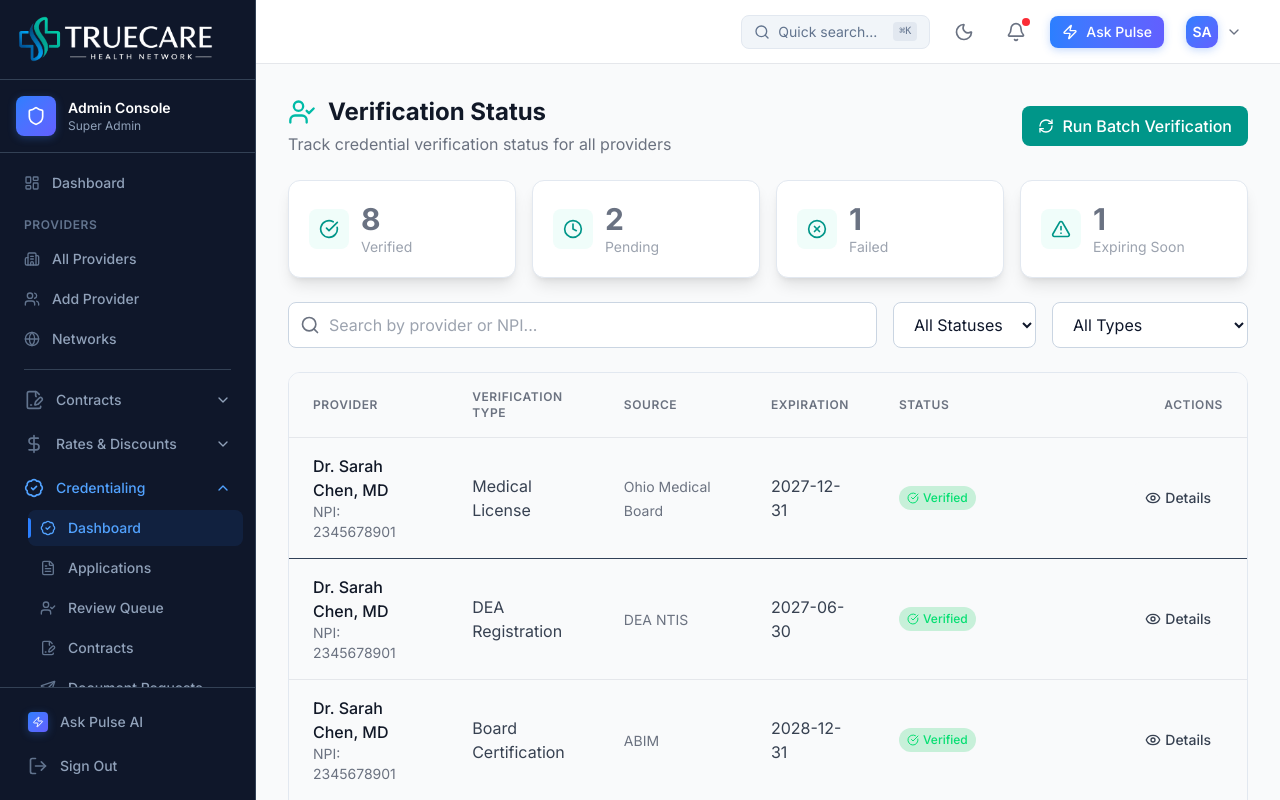
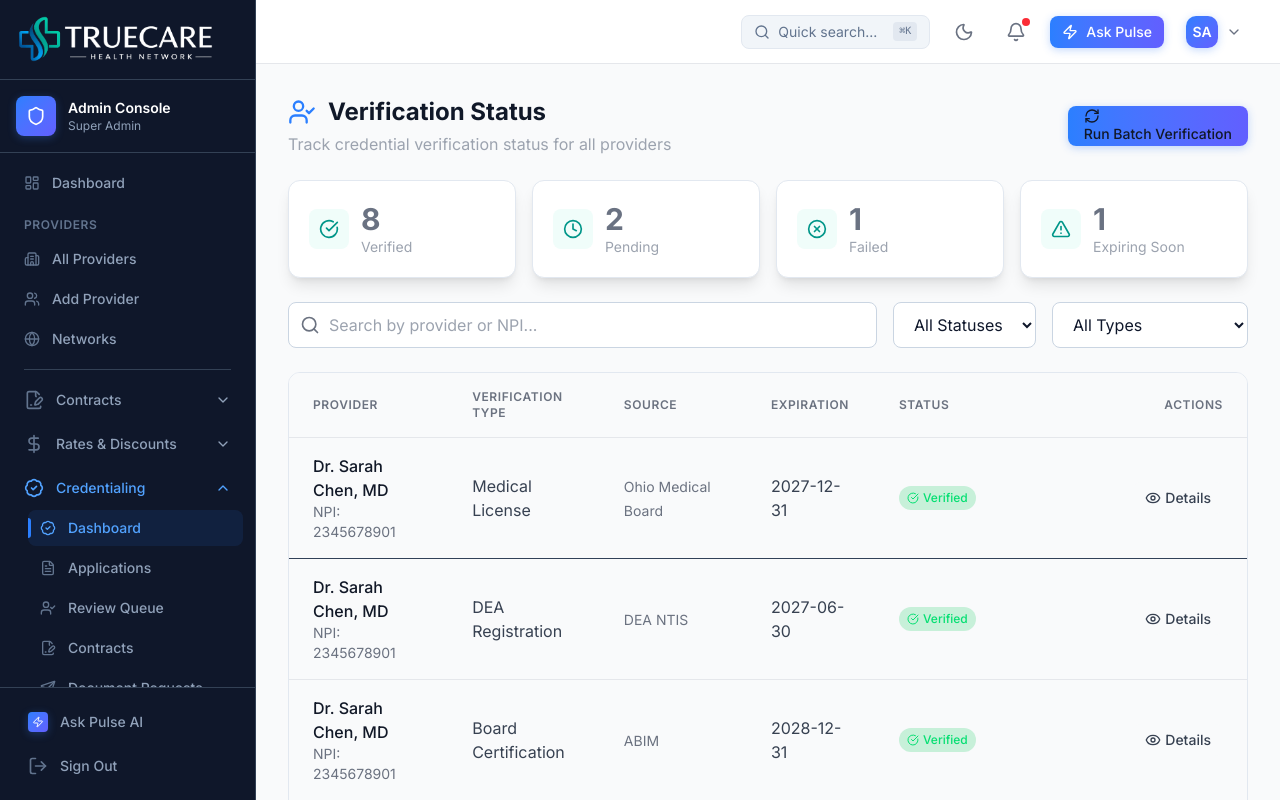
Before and after one commit to CoHoast/clarity-health-network, a Next.js app: page /admin/credentialing/verification in a window 1280 px wide. Shown: the top 800 px of the page. Built offline with nearby package versions, Linux system fonts and the light colour scheme.

Commit message:
Fix verification page: Use Button component + blue accent

```diff
--- a/app/admin/credentialing/verification/page.tsx
+++ b/app/admin/credentialing/verification/page.tsx
@@ -4,6 +4,8 @@ import { useState } from "react";
 import { UserCheck, Search, CheckCircle, XCircle, Clock, AlertTriangle, RefreshCw, Eye, ExternalLink, Shield } from "lucide-react";
 import { motion, AnimatePresence } from "framer-motion";
 import { useTheme } from "@/components/admin/ThemeContext";
+import { Button } from "@/components/admin/ui/Button";
+import { cn } from "@/lib/utils";
 
 interface VerificationRecord {
   id: string;
@@ -74,16 +76,16 @@ export default function VerificationStatusPage() {
       {/* Header */}
       <div className="flex flex-col sm:flex-row sm:items-center sm:justify-between gap-4">
         <div>
-          <h1 className="text-2xl font-bold text-white flex items-center gap-3">
-            <UserCheck className="w-7 h-7 text-teal-500" />
+          <h1 className={cn("text-2xl font-bold flex items-center gap-3", isDark ? "text-white" : "text-slate-900")}>
+            <UserCheck className="w-7 h-7 text-blue-500" />
             Verification Status
           </h1>
-          <p className="text-slate-400 mt-1">Track credential verification status for all providers</p>
+          <p className={isDark ? "text-slate-400 mt-1" : "text-slate-500 mt-1"}>Track credential verification status for all providers</p>
         </div>
-        <button className="inline-flex items-center gap-2 px-4 py-2 bg-teal-600 font-medium rounded-lg hover:bg-teal-700 transition-colors" style={{ color: 'white' }}>
-          <RefreshCw className="w-4 h-4" />
+        <Button variant="primary">
+          <RefreshCw className="w-4 h-4 mr-2" />
           Run Batch Verification
-        </button>
+        </Button>
       </div>
 
       {/* Stats */}
```
